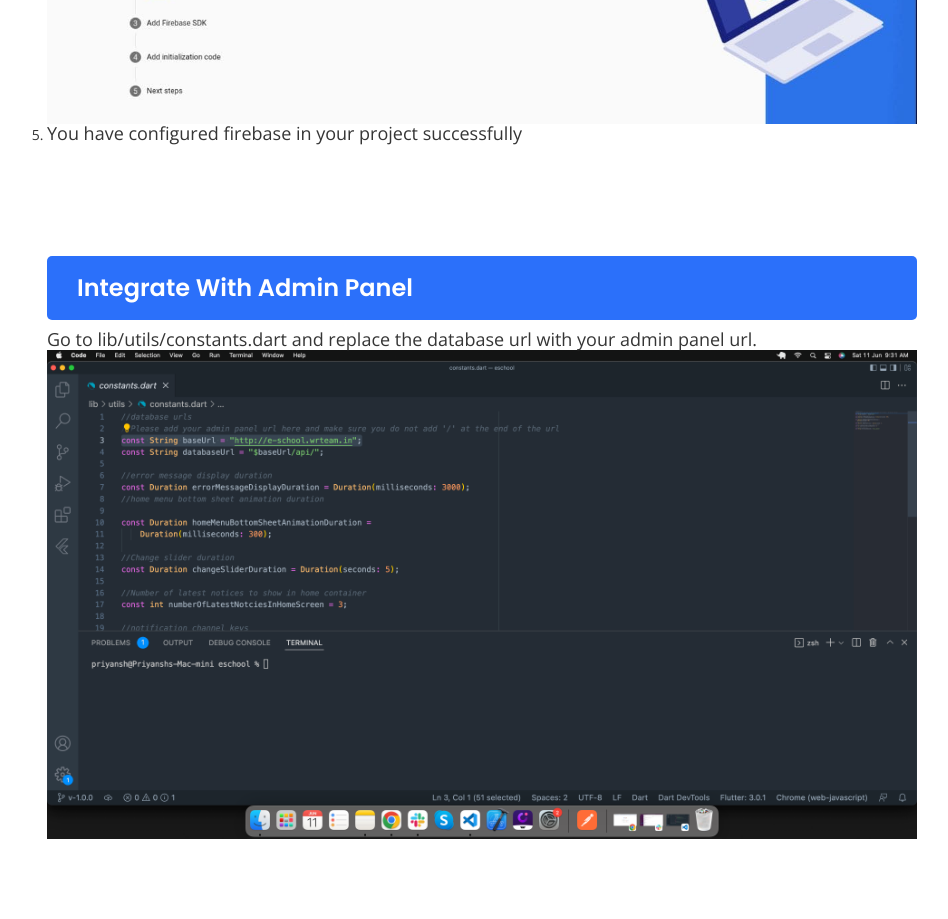
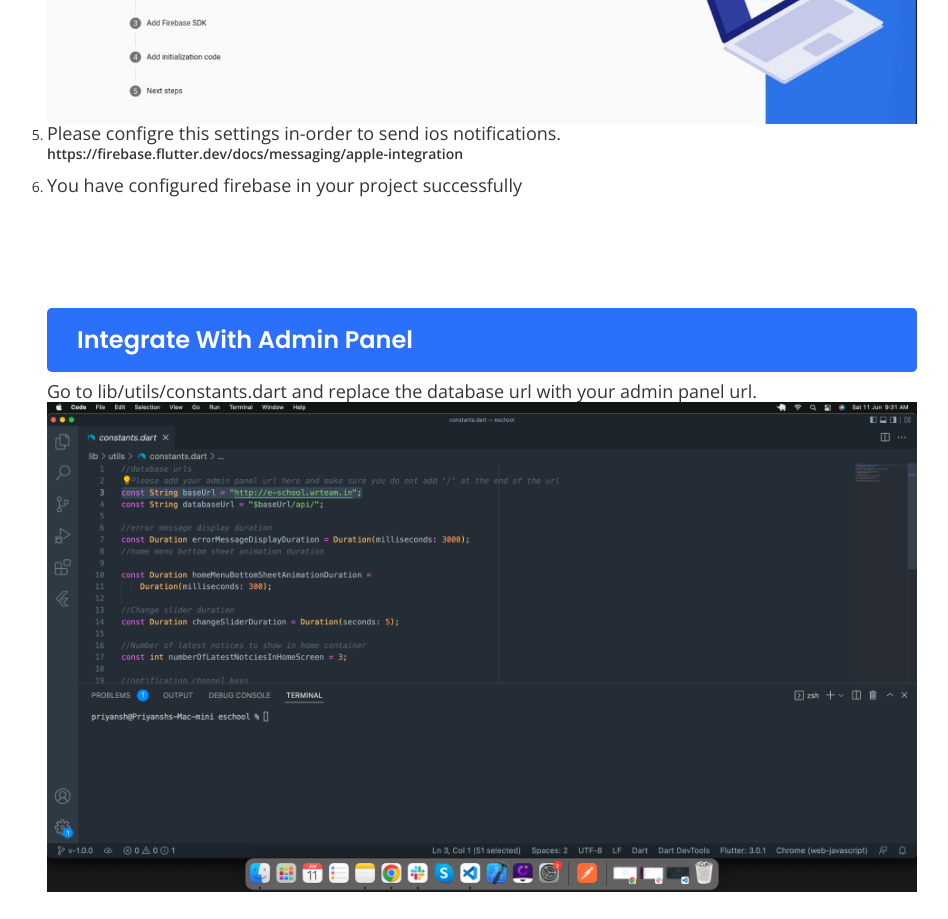
Before and after one commit to wrteamdev/eSchool, a plain HTML site: page index.html in a window 1280 px wide. Shown: the part 8820-9739 px from the top of the page, without its empty margins (303-1251 px from the left). Drawn offline with nearby package versions, Linux system fonts and the light colour scheme; some packages are replaced by stand-ins of ours; a script that the page names is missing.

Commit message:
added ios notification link

```diff
--- a/index.html
+++ b/index.html
@@ -310,6 +310,15 @@
                             <img src="images/app/addIos4.jpg" alt="e-School" /><br>
 
                         </li>
+
+                        <li>
+                            <h4>
+                                Please configre this settings in-order to send ios notifications.
+                                <br>
+
+                            </h4>
+                            <p class="command-style">https://firebase.flutter.dev/docs/messaging/apple-integration</p>
+                        </li>
                         <li><h4>
                             You have configured firebase in your project successfully
                         </h4></li>
```
